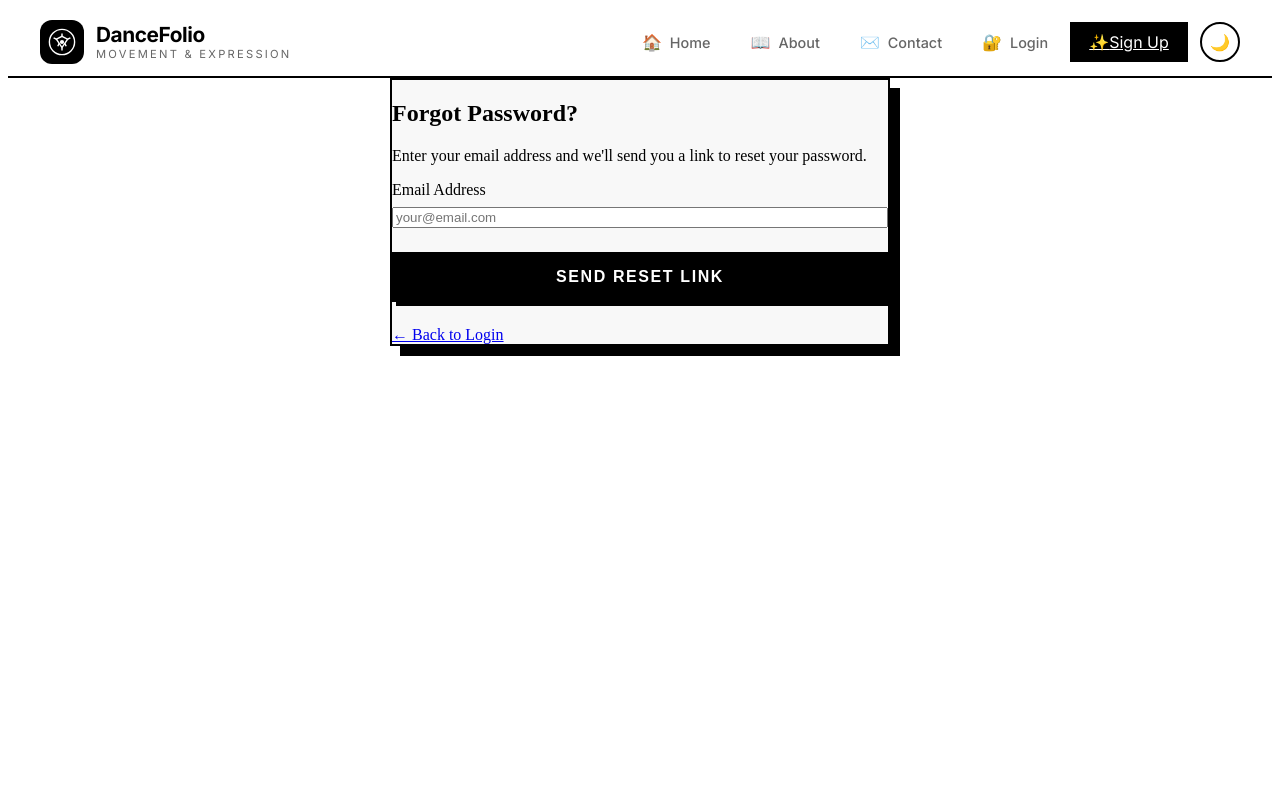
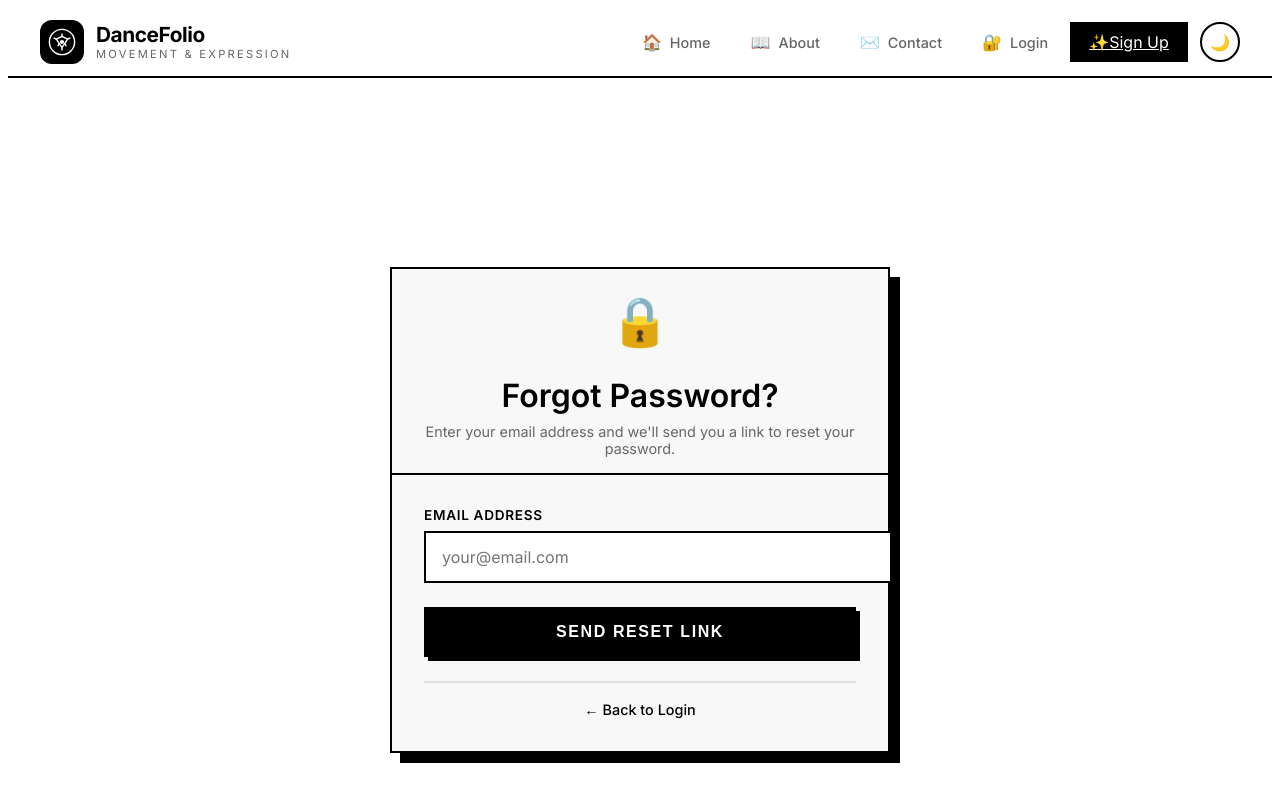
Before and after one commit to djureta23109563-spec/react-blog, a React (Vite) app in the folder frontend/: page /forgot-password in a window 1280 px wide. Shown: the top 802 px of the page. Built offline with nearby package versions, Linux system fonts and the light colour scheme; no server answers.

Commit message:
Fix forgot password page CSS - ensure styles apply correctly

```diff
--- a/frontend/src/pages/ForgotPasswordPage.jsx
+++ b/frontend/src/pages/ForgotPasswordPage.jsx
@@ -1,91 +1,92 @@
-import { useState } from 'react';
+// frontend/src/pages/ForgotPasswordPage.jsx
+
+import { useState, useEffect } from 'react';
 import { Link } from 'react-router-dom';
 import API from '../api/axios';
 import styles from '../styles/ForgotPasswordPage.module.css';
 
 const ForgotPasswordPage = () => {
   const [email, setEmail] = useState('');
-    const [loading, setLoading] = useState(false);
   const [message, setMessage] = useState('');
   const [error, setError] = useState('');
+  const [loading, setLoading] = useState(false);
   const [submitted, setSubmitted] = useState(false);
+  const [isDarkMode, setIsDarkMode] = useState(false);
+
+  // Check for dark mode
+  useEffect(() => {
+    const checkDarkMode = () => {
+      const isDark = document.documentElement.getAttribute('data-theme') === 'dark';
+      setIsDarkMode(isDark);
+    };
+
+    checkDarkMode();
+
+    const observer = new MutationObserver(checkDarkMode);
+    observer.observe(document.documentElement, { attributes: true });
+
+    return () => observer.disconnect();
+  }, []);
 
   const handleSubmit = async (e) => {
     e.preventDefault();
-        setLoading(true);
     setError('');
     setMessage('');
+    setLoading(true);
 
     try {
-            const response = await API.post('/auth/forgot-password', { email });
-            setMessage(response.data.message);
+      const response = await API.post('/password/forgot-password', { email });
+      setMessage(response.data.message || 'Check your email for password reset instructions.');
       setSubmitted(true);
     } catch (err) {
+      console.error('Forgot password error:', err);
       setError(err.response?.data?.message || 'Something went wrong. Please try again.');
     } finally {
       setLoading(false);
     }
   };
 
-    if (submitted) {
   return (
+    <div className={`${styles.forgotPage} ${isDarkMode ? styles.darkMode : ''}`}>
       <div className={styles.container}>
         <div className={styles.card}>
-                    <div className={styles.successIcon}>📧</div>
-                    <h2>Check Your Email</h2>
-                    <p>
-                        We've sent a password reset link to <strong>{email}</strong>
-                    </p>
-                    <p className={styles.instruction}>
-                        Click the link in the email to reset your password. The link will expire in 1 hour.
-                    </p>
-                    <Link to="/login" className={styles.backButton}>
-                        Back to Login
-                    </Link>
-                    <button
-                        onClick={() => setSubmitted(false)}
-                        className={styles.resendButton}
-                    >
-                        Didn't receive email? Try again
-                    </button>
+          <div className={styles.cardHeader}>
+            <div className={styles.iconWrapper}>
+              <span className={styles.lockIcon}>🔒</span>
             </div>
-            </div>
-        );
-    }
-
-    return (
-        <div className={styles.container}>
-            <div className={styles.card}>
-                <div className={styles.header}>
-                    <h2>Forgot Password?</h2>
+            <h1>Forgot Password?</h1>
             <p>Enter your email address and we'll send you a link to reset your password.</p>
           </div>
 
+          <div className={styles.cardBody}>
             {error && (
-                    <div className={styles.errorAlert}>
-                        <span>⚠️</span>
+              <div className={styles.alertError}>
+                <span>❌</span>
                 <span>{error}</span>
               </div>
             )}
 
             {message && (
-                    <div className={styles.successAlert}>
+              <div className={styles.alertSuccess}>
                 <span>✅</span>
                 <span>{message}</span>
               </div>
             )}
 
+            {!submitted ? (
               <form onSubmit={handleSubmit} className={styles.form}>
                 <div className={styles.formGroup}>
-                        <label>Email Address</label>
+                  <label className={styles.label}>Email Address</label>
+                  <div className={styles.inputWrapper}>
                     <input
                       type="email"
+                      placeholder="your@email.com"
                       value={email}
                       onChange={(e) => setEmail(e.target.value)}
-                            placeholder="your@email.com"
                       required
-                            disabled={loading}
+                      className={styles.input}
                     />
+                  </div>
                 </div>
 
                 <button
@@ -93,15 +94,31 @@ const ForgotPasswordPage = () => {
                   className={styles.submitButton}
                   disabled={loading}
                 >
-                        {loading ? 'Sending...' : 'Send Reset Link'}
+                  {loading ? (
+                    <>
+                      <span className={styles.spinner}></span>
+                      Sending...
+                    </>
+                  ) : (
+                    'Send Reset Link'
+                  )}
                 </button>
+              </form>
+            ) : (
+              <div className={styles.successMessage}>
+                <p>We've sent a password reset link to:</p>
+                <p className={styles.sentEmail}>{email}</p>
+                <p>Please check your email and follow the instructions.</p>
+              </div>
+            )}
 
-                    <div className={styles.footer}>
-                        <Link to="/login" className={styles.backLink}>
+            <div className={styles.backToLogin}>
+              <Link to="/login">
                 ← Back to Login
               </Link>
             </div>
-                </form>
+          </div>
+        </div>
       </div>
     </div>
   );
```
Lines whose indentation alone changed are shown as unchanged.
